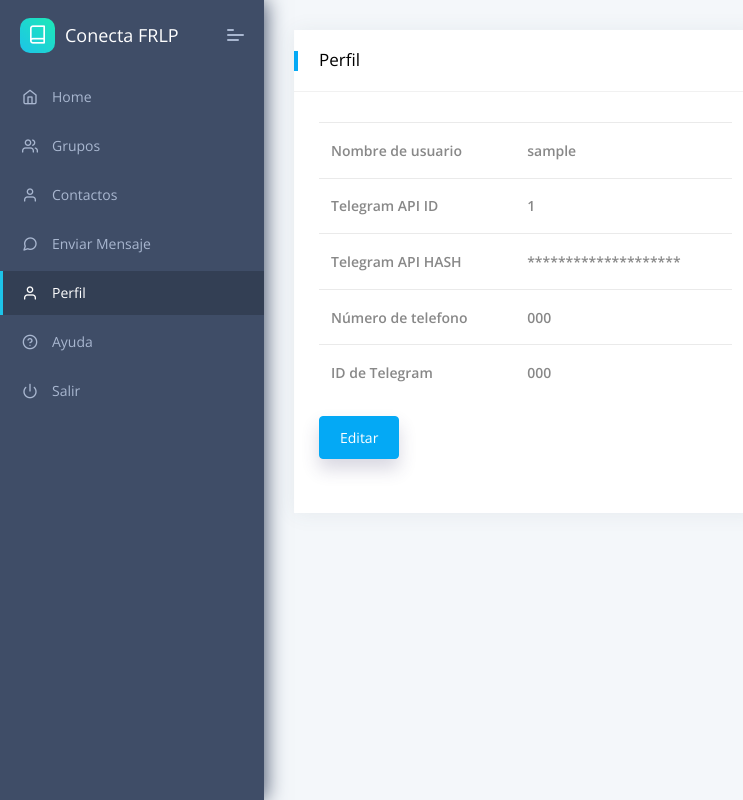
After one commit to diegomeretta/conectafrlp, a Django app: page /perfil in a window 1280 px wide. The commit adds this page. Shown: the whole page, without its empty margins (0-743 px from the left). Run offline with Django 3.2, Linux system fonts and the light colour scheme; a user stored in the database is signed in; tables that the repository leaves empty hold one stand-in row (values such as "Sample post"); lists and menus that the app fills with data are empty; some libraries are stand-ins or nearby versions.

Commit message:
* Add profile view

```diff
--- a/app/urls.py
+++ b/app/urls.py
@@ -19,8 +19,12 @@ urlpatterns = [
     path('nuevogrupo', views.create_group, name='nuevogrupo'),
     path('grupos', views.get_groups, name='grupos'),
     path('grupos/<int:id>', views.get_group, name='grupo'),
+
     path('nuevocontacto', views.create_contact, name='nuevocontacto'),
     path('editarcontacto/<str:name>', views.edit_contact, name='editarcontacto'),
     path('contactos', views.get_contacts, name='contactos'),
+
     path('enviarmensaje', views.send_message, name='enviarmensaje'),
+
+    path('perfil', views.profile, name='perfil'),
 ]
--- a/app/views.py
+++ b/app/views.py
@@ -171,3 +171,13 @@ def send_message(request):
     elif request.method == "GET":
         form = SendMessageForm(request.POST or None)
         return render(request, "send-message.html", { 'form' : form })
+
+
+@login_required(login_url="/login/")
+def profile(request):
+    usuario = Usuario.objects.filter(username=request.user.username).first()
+    usuario.api_hash = "********************"+usuario.api_hash[20:]
+    if request.method == "GET":
+        return render(request, "profile.html", {'usuario': usuario})
+    elif request.method == "POST":
+        return render(request, "profile.html", {'usuario': usuario})
--- a/core/templates/includes/navigation-menu.html
+++ b/core/templates/includes/navigation-menu.html
@@ -41,8 +41,8 @@
                             <span class="pcoded-mtext">Enviar Mensaje</span>
                         </a>
                     </li>
-                    <li class="{% active 'nuevocontacto' %}" class="nav-item">
-                        <a href="/nuevocontacto" class="nav-link">
+                    <li class="{% active 'perfil' %}" class="nav-item">
+                        <a href="/perfil" class="nav-link">
                             <span class="pcoded-micon">
                                 <i class="feather icon-user"></i>
                             </span>
--- /dev/null
+++ b/core/templates/profile.html
@@ -0,0 +1,65 @@
+{% extends "layouts/base.html" %}
+
+{% block title %} Crear grupo {% endblock %}
+
+<!-- Specific CSS goes HERE -->
+{% block stylesheets %}{% endblock stylesheets %}
+
+{% block content %}
+
+    <div class="pcoded-content">
+        <div class="pcoded-inner-content">
+            <!-- [ breadcrumb ] start -->
+
+            <!-- [ breadcrumb ] end -->
+            <div class="main-body">
+                <div class="page-wrapper">
+                    <!-- [ Main Content ] start -->
+                    <div class="row">
+                        <div class="col-md-12 col-xl-6">
+                            <div class="card">
+                                <div class="card-header">
+                                    <h5>Perfil</h5>
+                                </div>
+
+                                <div class="card-body">
+
+                                    <table class="table table-hover">
+                                        <tbody>
+                                            <tr>
+                                                <th>Nombre de usuario</th>
+                                                <th>{{usuario.username}}</th>
+                                            </tr>
+                                            <tr>
+                                                <th>Telegram API ID</th>
+                                                <th>{{usuario.api_id}}</th>
+                                            </tr>
+                                            <tr>
+                                                <th>Telegram API HASH</th>
+                                                <th>{{usuario.api_hash}}</th>
+                                            </tr>
+                                            <tr>
+                                                <th>Número de telefono</th>
+                                                <th>{{usuario.phone}}</th>
+                                            </tr>
+                                            <tr>
+                                                <th>ID de Telegram</th>
+                                                <th>{{usuario.telegram_id}}</th>
+                                            </tr>
+                                        </tbody>
+                                    </table>
+                                    <button type="submit" class="btn btn-primary shadow-2 mb-4">Editar</button>
+                                </div>
+                            </div>
+                        </div>
+                    </div>
+                    <!-- [ Main Content ] end -->
+                </div>
+            </div>
+        </div>
+    </div>
+
+{% endblock content %}
+
+<!-- Specific Page JS goes HERE  -->
+{% block javascripts %}{% endblock javascripts %}
```
